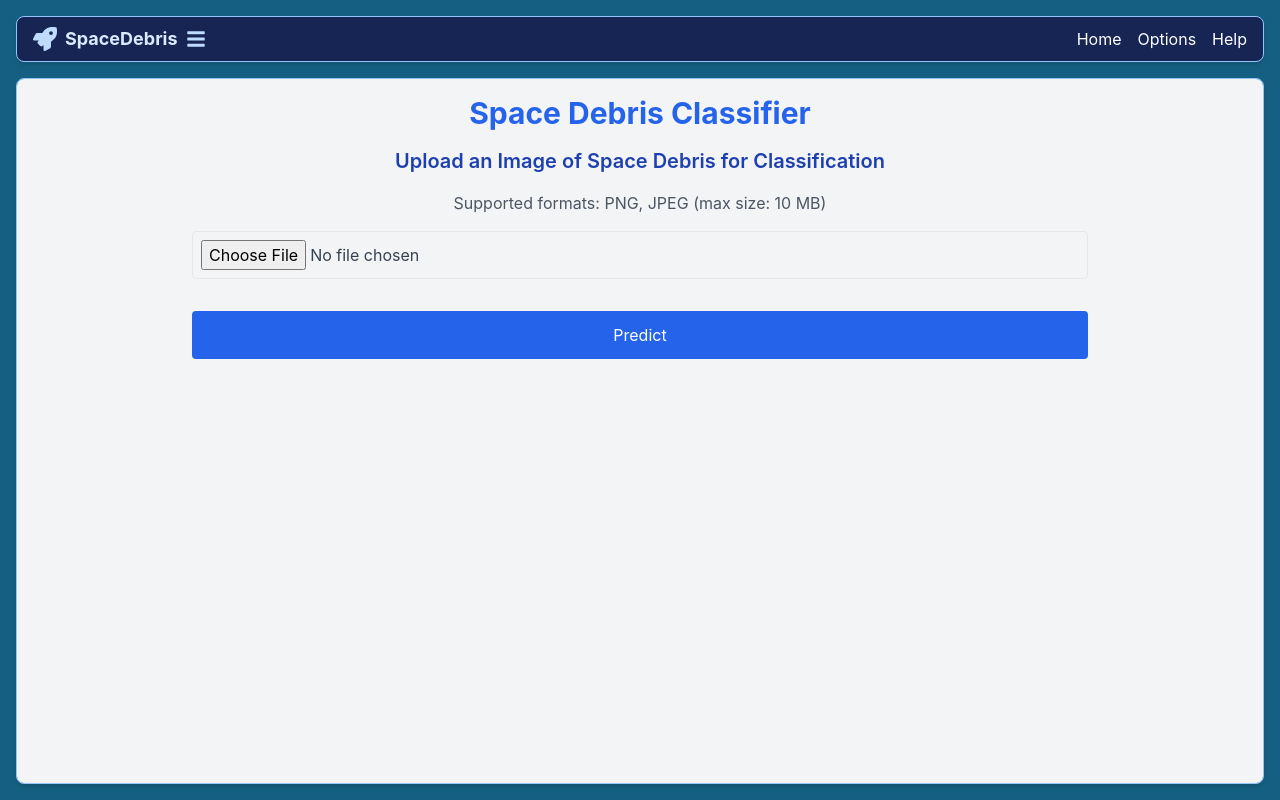
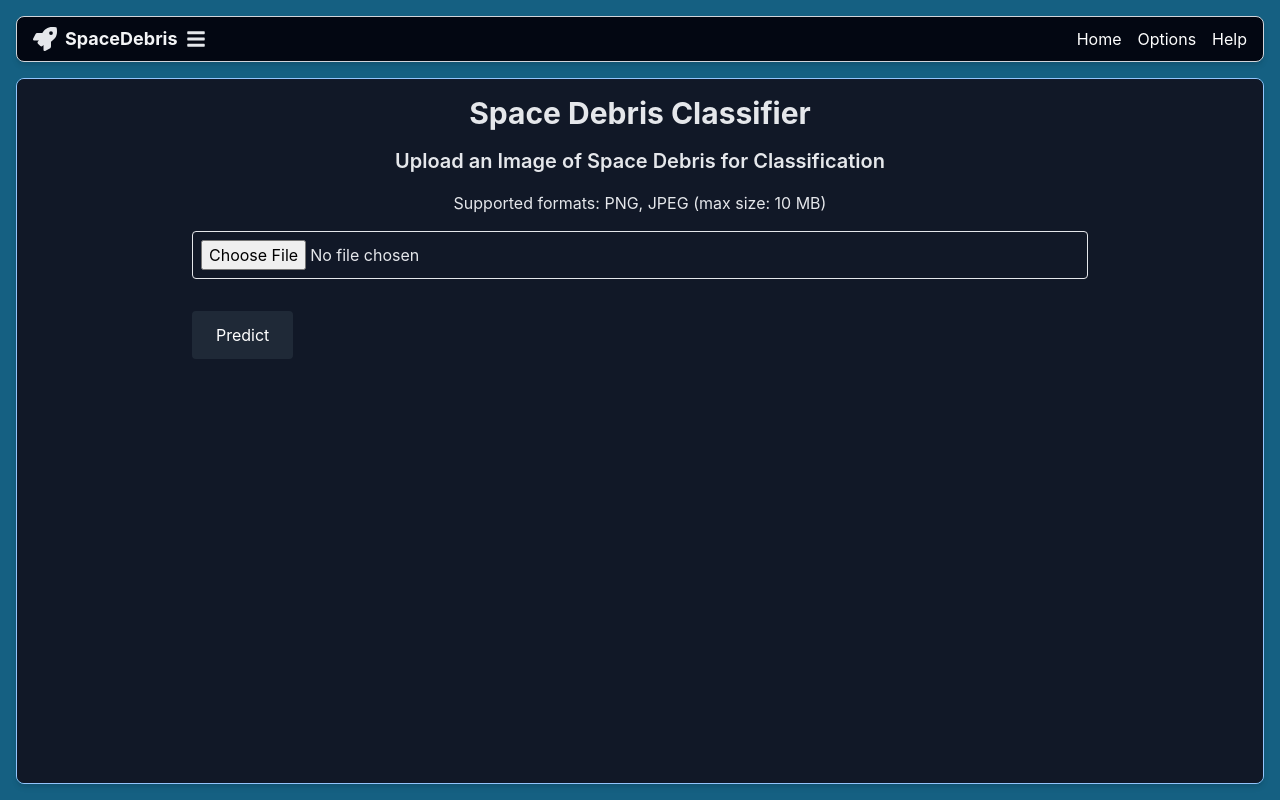
Before and after one commit to oehamilton/SpaceDebris, a React (Create React App) app in the folder frontend/: page /classifier in a window 1280 px wide. Built offline with nearby package versions, Linux system fonts and the light colour scheme.

Commit message:
adjusted colors

```diff
--- a/frontend/src/App.js
+++ b/frontend/src/App.js
@@ -20,7 +20,7 @@ function App() {
         <Header toggleSidebar={toggleSidebar} isSidebarOpen={isSidebarOpen} />
 
         {/* Main Content: Full-width Main Pane */}
-        <main className="flex-1 bg-blue-200 border border-blue-300 rounded-lg shadow-md overflow-y-auto">
+        <main className="flex-1 bg-blue-700 border border-blue-300 rounded-lg shadow-md overflow-y-auto">
           <Routes>
             <Route path="/" element={<DefaultPage />} />
             <Route path="/classifier" element={<SpaceDebrisClassifier />} />
--- a/frontend/src/DefaultPage.js
+++ b/frontend/src/DefaultPage.js
@@ -6,8 +6,8 @@ const slideImage = "/Sat_Image_Default.png";
 
 function DefaultPage() {
   return (
-    <div className="bg-blue-200 p-6 text-gray-800 shadow-inner">
-      <h2 className="text-2xl font-bold mb-4 text-blue-900">
+    <div className="bg-gray-900 p-6 text-gray-200 shadow-inner">
+      <h2 className="text-2xl font-bold mb-4 text-gray-200">
         Welcome to SpaceDebris
       </h2>
       <p className="text-lg">
--- a/frontend/src/Header.js
+++ b/frontend/src/Header.js
@@ -4,27 +4,27 @@ import { Link } from "react-router-dom";
 
 function Header({ toggleSidebar, isSidebarOpen }) {
   return (
-    <header className="bg-blue-950 text-white flex items-center justify-between px-2 sm:px-4 py-2 border border-blue-300 rounded-lg shadow-md relative">
+    <header className="bg-gray-950 text-white flex items-center justify-between px-2 sm:px-4 py-2 border border-gray-300 rounded-lg shadow-md relative">
       <div className="flex items-center">
-        <FaRocket className="text-xl sm:text-2xl mr-1 sm:mr-2 text-blue-200" />
-        <span className="text-sm sm:text-lg font-bold text-blue-100">
+        <FaRocket className="text-xl sm:text-2xl mr-1 sm:mr-2 text-gray-200" />
+        <span className="text-sm sm:text-lg font-bold text-gray-100">
           SpaceDebris
         </span>
         <button
           onClick={toggleSidebar}
-          className="ml-2 text-blue-200 hover:text-blue-50 focus:outline-none"
+          className="ml-2 text-gray-200 hover:text-gray-50 focus:outline-none"
           aria-label="Toggle Navigation"
         >
           <FaBars className="text-xl" />
         </button>
         {/* Dropdown Menu (Bubble Overlay) */}
         {isSidebarOpen && (
-          <div className="absolute left-0 top-full mt-2 w-64 bg-blue-800 text-white rounded-lg shadow-lg animate-slide-down z-10">
+          <div className="absolute left-0 top-full mt-2 w-64 bg-gray-800 text-white rounded-lg shadow-lg animate-slide-down z-10">
             <ul className="p-2">
               <li>
                 <Link
                   to="/classifier"
-                  className="block px-4 py-2 hover:bg-blue-700 rounded transition-colors"
+                  className="block px-4 py-2 hover:bg-gray-700 rounded transition-colors"
                   onClick={toggleSidebar}
                 >
                   Space Debris Classifier
@@ -34,7 +34,7 @@ function Header({ toggleSidebar, isSidebarOpen }) {
               <li>
                 <Link
                   to="/workflow"
-                  className="block px-4 py-2 hover:bg-blue-700 rounded transition-colors"
+                  className="block px-4 py-2 hover:bg-gray-700 rounded transition-colors"
                   onClick={toggleSidebar}
                 >
                   Project Workflow
@@ -47,19 +47,19 @@ function Header({ toggleSidebar, isSidebarOpen }) {
       <nav className="flex space-x-2 sm:space-x-4">
         <Link
           to="/"
-          className="hover:text-blue-200 transition-colors text-sm sm:text-base"
+          className="hover:text-gray-200 transition-colors text-sm sm:text-base"
         >
           Home
         </Link>
         <a
           href="#"
-          className="hover:text-blue-200 transition-colors text-sm sm:text-base"
+          className="hover:text-gray-200 transition-colors text-sm sm:text-base"
         >
           Options
         </a>
         <a
           href="#"
-          className="hover:text-blue-200 transition-colors text-sm sm:text-base"
+          className="hover:text-gray-200 transition-colors text-sm sm:text-base"
         >
           Help
         </a>
--- a/frontend/src/Sidebar.js
+++ b/frontend/src/Sidebar.js
@@ -5,20 +5,20 @@ import { Link } from "react-router-dom";
 function Sidebar({ isOpen }) {
   return (
     <aside
-      className={`bg-blue-800 text-white p-4 border border-blue-300 rounded-lg shadow-md transition-all duration-300 ${
+      className={`bg-gray-800 text-white p-4 border border-gray-300 rounded-lg shadow-md transition-all duration-300 ${
         isOpen ? "w-64" : "w-0 overflow-hidden"
       }`}
       aria-label="Navigation Menu"
       aria-expanded={isOpen}
     >
-      <h2 className="text-xl font-bold mb-4 text-blue-100 sr-only">
+      <h2 className="text-xl font-bold mb-4 text-gray-100 sr-only">
         Navigation
       </h2>
       <ul className="space-y-2">
         <li>
           <Link
             to="/classifier"
-            className="block px-4 py-2 hover:bg-blue-700 rounded transition-colors text-sm sm:text-base focus:outline-none focus:ring-2 focus:ring-blue-300"
+            className="block px-4 py-2 hover:bg-gray-700 rounded transition-colors text-sm sm:text-base focus:outline-none focus:ring-2 focus:ring-gray-300"
             onClick={(e) => !isOpen && e.preventDefault()} // Prevent navigation if closed
             aria-label="Space Debris Classifier"
           >
--- a/frontend/src/SpaceDebrisClassifier.js
+++ b/frontend/src/SpaceDebrisClassifier.js
@@ -118,24 +118,24 @@ function SpaceDebrisClassifier() {
   };
 
   return (
-    <div className="min-h-screen bg-gray-100 p-2 sm:p-4">
+    <div className="min-h-screen bg-gray-900 p-2 sm:p-4">
       <div className="max-w-4xl mx-auto">
-        <h2 className="text-2xl sm:text-3xl font-bold mb-4 text-blue-900 text-center">
+        <h2 className="text-2xl sm:text-3xl font-bold mb-4 text-gray-100 text-center">
           <a
             href="https://github.com/oehamilton/SpaceDebris"
             target="_blank"
             title="Click to See Code"
             rel="noopener noreferrer"
             aria-label="Space Debris Classifier GitHub repository (opens in new tab)"
-            className="text-blue-600 hover:underline"
+            className="text-gray-200 hover:underline"
           >
             Space Debris Classifier
           </a>
         </h2>
-        <h3 className="text-lg sm:text-xl font-semibold text-blue-800 mb-4 text-center">
+        <h3 className="text-lg sm:text-xl font-semibold text-gray-200 mb-4 text-center">
           Upload an Image of Space Debris for Classification
         </h3>
-        <h4 className="text-sm sm:text-base text-gray-600 mb-4 text-center">
+        <h4 className="text-sm sm:text-base text-gray-200 mb-4 text-center">
           Supported formats: PNG, JPEG (max size: 10 MB)
         </h4>
         <form onSubmit={handleSubmit} className="space-y-4">
@@ -143,11 +143,11 @@ function SpaceDebrisClassifier() {
             type="file"
             accept="image/png, image/jpeg"
             onChange={handleImageChange}
-            className="w-full text-sm sm:text-base p-2 border rounded mb-2 sm:mb-4 text-gray-700"
+            className="w-full text-sm sm:text-base p-2 border rounded mb-2 sm:mb-4 text-gray-200"
           />
           <button
             type="submit"
-            className="w-full bg-blue-600 text-white px-4 py-2 rounded hover:bg-blue-800 transition-colors min-h-[48px] min-w-[48px] text-sm sm:text-base"
+            className="bg-gray-800 text-white px-6 py-3 rounded hover:bg-gray-700 transition-colors min-h-[48px] text-sm sm:text-base"
             disabled={!image}
           >
             Predict
@@ -157,7 +157,7 @@ function SpaceDebrisClassifier() {
         {/* Image Preview Before Prediction */}
         {imagePreview && !prediction && (
           <div className="mt-4">
-            <h3 className="text-xl sm:text-2xl font-semibold text-blue-800 mb-2 text-center">
+            <h3 className="text-xl sm:text-2xl font-semibold text-gray-800 mb-2 text-center">
               Image Preview
             </h3>
             <img
@@ -171,10 +171,10 @@ function SpaceDebrisClassifier() {
         {/* Post-Prediction Display */}
         {prediction && imagePreview && (
           <div className="mt-4">
-            <h3 className="text-xl sm:text-2xl font-semibold text-blue-800 mb-2 text-center">
+            <h3 className="text-xl sm:text-2xl font-semibold text-gray-200 mb-2 text-center">
               Prediction Result
             </h3>
-            <div className="flex flex-col md:flex-row gap-6">
+            <div className="flex flex-col md:flex-row gap-6 text-gray-300">
               {/* Image and Prediction */}
               <div className="flex-1 p-2 sm:p-4">
                 <img
@@ -198,10 +198,10 @@ function SpaceDebrisClassifier() {
               {/* Image Stats */}
               {imageStats && (
                 <div className="flex-1 p-2 sm:p-4 overflow-x-auto">
-                  <h4 className="text-lg sm:text-xl font-semibold text-blue-800 mb-2">
+                  <h4 className="text-lg sm:text-xl font-semibold text-gray-200 mb-2">
                     Image Stats
                   </h4>
-                  <div className="space-y-1 text-sm sm:text-base">
+                  <div className="space-y-1 text-sm sm:text-base text-gray-300">
                     <p>
                       <strong>Size:</strong> {imageStats.size}
                     </p>
@@ -223,7 +223,9 @@ function SpaceDebrisClassifier() {
                     </p>
                     {location ? (
                       <div className="mt-2">
-                        <h5 className="font-semibold">Location (GPS):</h5>
+                        <h5 className="font-semibold" text-gray-300>
+                          Location (GPS):
+                        </h5>
                         <p>
                           <strong>Latitude:</strong> {location.latitude}°
                         </p>
@@ -232,7 +234,7 @@ function SpaceDebrisClassifier() {
                         </p>
                       </div>
                     ) : (
-                      <p className="mt-2 italic text-gray-600">
+                      <p className="mt-2 italic text-gray-300">
                         No location data available.
                       </p>
                     )}
--- a/frontend/src/WorkFlow.js
+++ b/frontend/src/WorkFlow.js
@@ -105,7 +105,7 @@ const WorkFlow = () => {
   }, [slideImage, originalWidth, originalHeight]);
 
   return (
-    <div className="w-full h-full flex justify-center items-center bg-blue-200 p-4 relative">
+    <div className="w-full h-full flex justify-center items-center bg-gray-900 p-4 relative">
       <div className="relative max-w-full max-h-full">
         <img
           src={slideImage}
```
